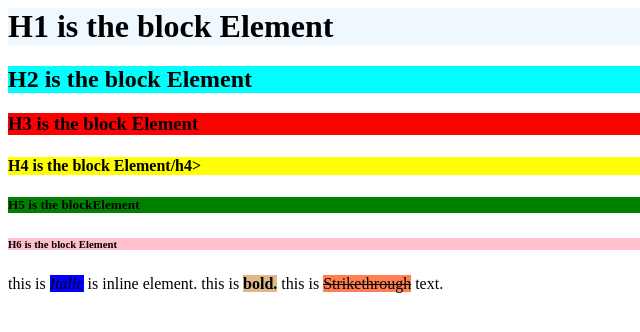
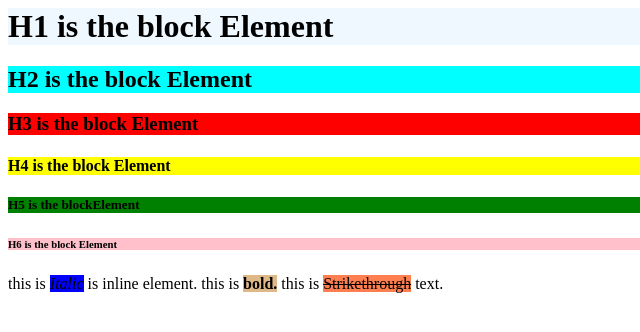
Before and after one commit to Chandana-utla/19R, a plain HTML site: page 24jBlockinline.html in a window 1280 px wide. Shown: the full height of the page, 0-640 px from the left. Drawn offline with Linux system fonts and the light colour scheme.

Commit message:
Update 24jBlockinline.html

```diff
--- a/24jBlockinline.html
+++ b/24jBlockinline.html
@@ -8,7 +8,7 @@
     <h1 style="background-color: aliceblue;">H1 is the block Element</h1>
     <h2 style="background-color:aqua">H2  is the block Element</h2>
 <h3 style="background-color: red;">H3 is the block Element</h3>
-<h4 style="background-color: yellow;">H4 is the block Element/h4>
+<h4 style="background-color: yellow;">H4 is the block Element</h4>
 <h5 style="background-color: green;">H5 is the blockElement</h5>
 <h6 style="background-color: pink;">H6 is the block Element</h6>
    this is  <i style="background-color:blue">Italic</i>  is inline element.
```
